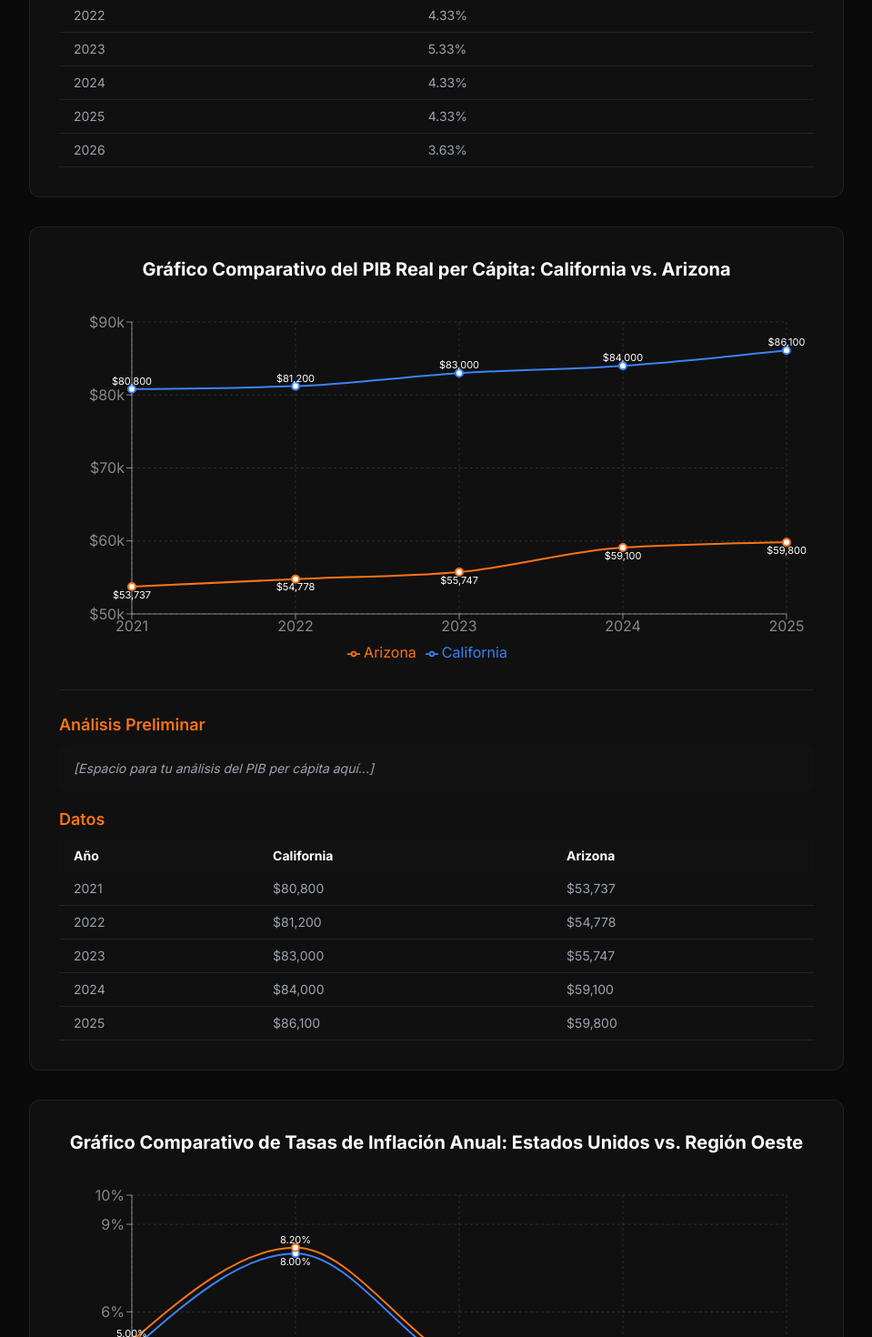
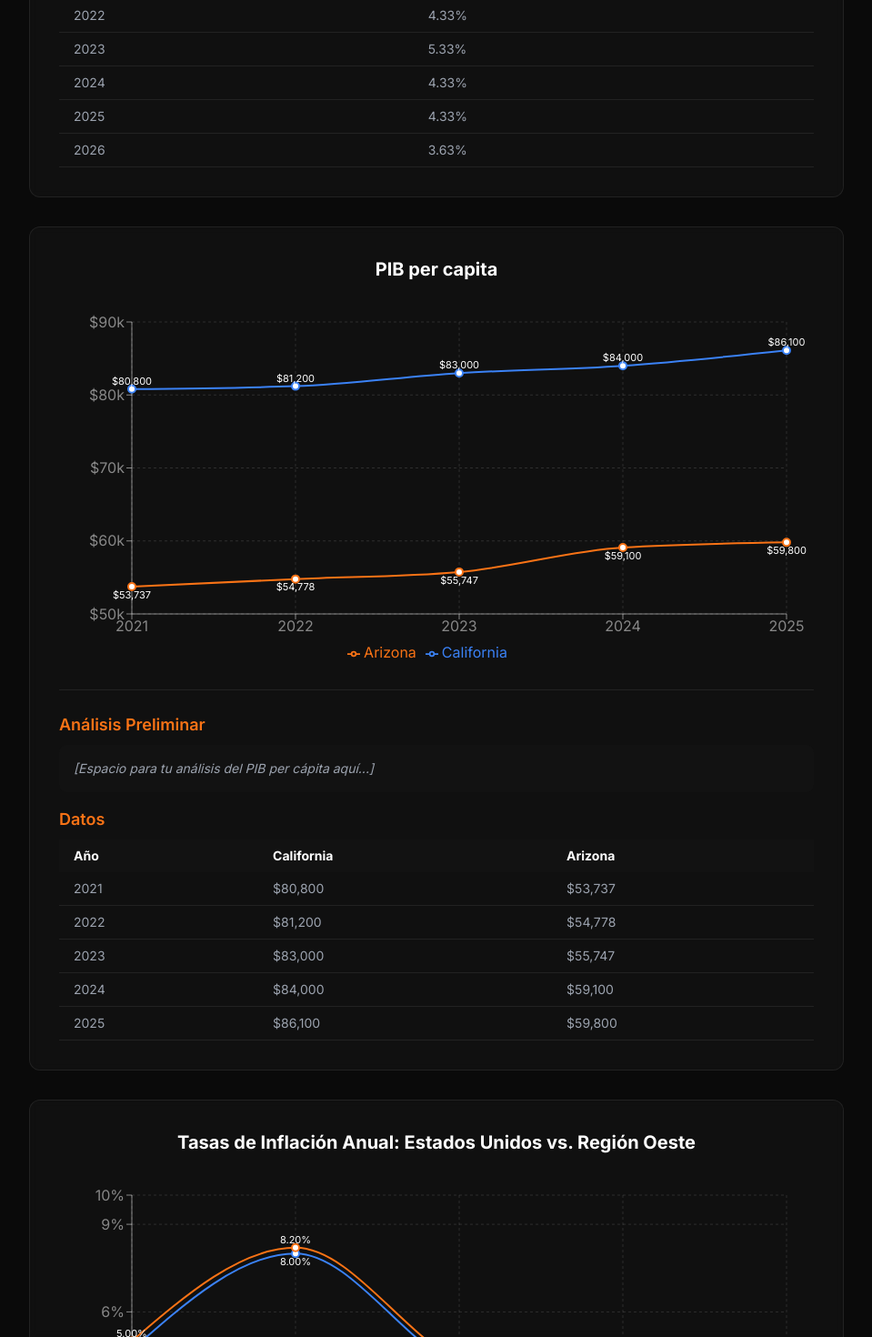
Before and after one commit to 4builes-crypto/Umo-internationalization, a React (Vite) app: page /economics in a window 1280 px wide. Shown: the part 3185-4655 px from the top of the page at 91% size, without its empty margins (304-1263 px from the left). Built offline with nearby package versions, Linux system fonts and the light colour scheme.

Commit message:
style: simplify chart titles for GDP and Inflation

```diff
--- a/src/components/EconomicsCharts.tsx
+++ b/src/components/EconomicsCharts.tsx
@@ -219,7 +219,7 @@ export const EconomicsCharts = () => {
 
       {/* Chart 4: PIB */}
       <ChartContainer
-        title={language === 'es' ? 'Gráfico Comparativo del PIB Real per Cápita: California vs. Arizona' : 'Comparative Graph of Real GDP per Capita: California vs. Arizona'}
+        title={language === 'es' ? 'PIB per capita' : 'Real GDP per Capita'}
         analysisPlaceholder={language === 'es' ? '[Espacio para tu análisis del PIB per cápita aquí...]' : '[Space for your GDP per capita analysis here...]'}
         tableContent={
           <table className="w-full text-sm text-left text-textSecondary">
@@ -261,7 +261,7 @@ export const EconomicsCharts = () => {
 
       {/* Chart 5: Inflación */}
       <ChartContainer
-        title={language === 'es' ? 'Gráfico Comparativo de Tasas de Inflación Anual: Estados Unidos vs. Región Oeste' : 'Comparative Graph of Annual Inflation Rates: United States vs. West Region'}
+        title={language === 'es' ? 'Tasas de Inflación Anual: Estados Unidos vs. Región Oeste' : 'Annual Inflation Rates: United States vs. West Region'}
         analysisPlaceholder={language === 'es' ? '[Espacio para tu análisis de la inflación aquí...]' : '[Space for your inflation analysis here...]'}
         tableContent={
           <table className="w-full text-sm text-left text-textSecondary">
```
